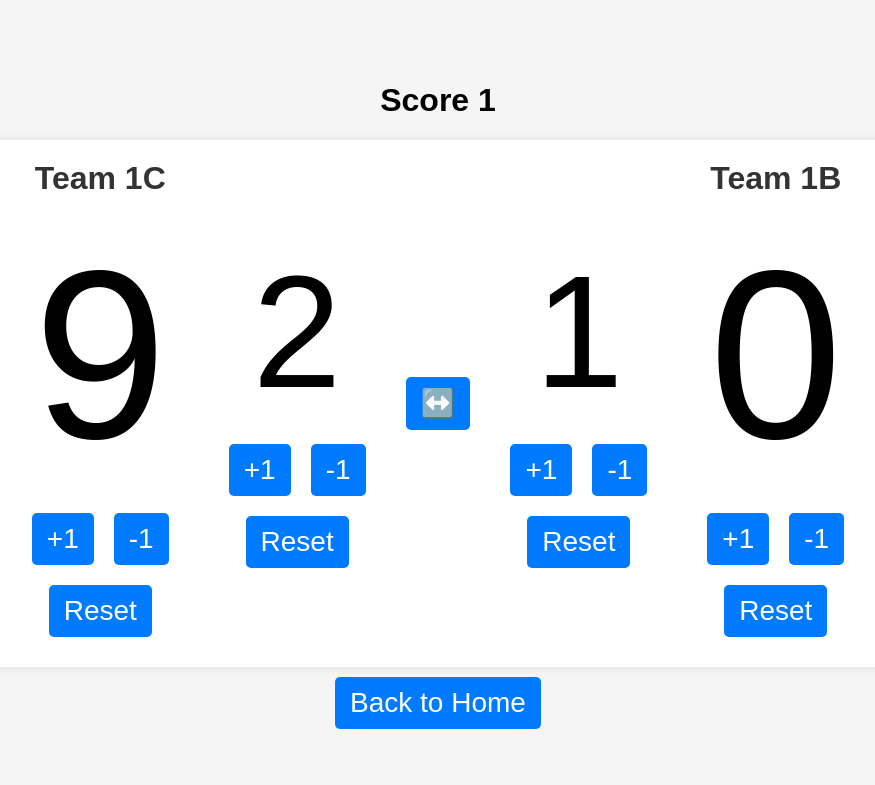
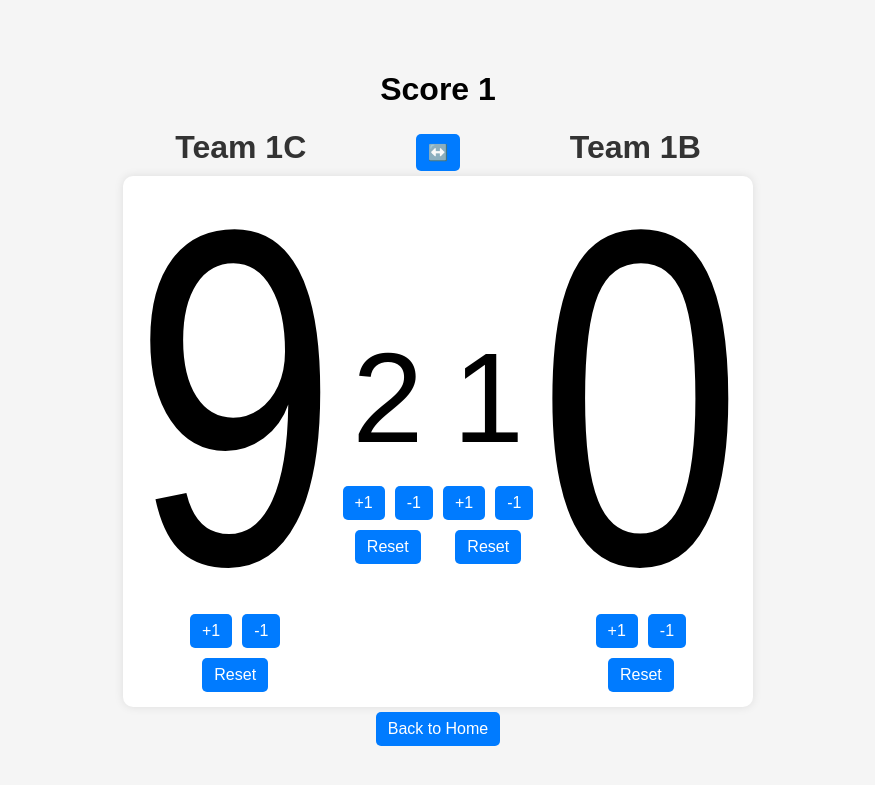
Before and after one commit to 1PingSun/scoreboard, a Flask app: page /scorepage/1 in a window 1280 px wide. Shown: the top 785 px of the page, without its empty margins (202-1077 px from the left). Run offline with Flask 3, Linux system fonts and the light colour scheme; the visitor is signed in with stand-in values (Sample User, id 1); data comes from the database, SQL or seed files in the repository; both versions use the stored data as it was after the commit.

Commit message:
make score font bigger

```diff
--- a/app.py
+++ b/app.py
@@ -151,4 +151,4 @@ def admin_page():
 
 if __name__ == '__main__':
     init_db()
-    app.run(host='0.0.0.0', port=8080, debug=True)
+    app.run(host='0.0.0.0', port=8082)
--- a/templates/score.html
+++ b/templates/score.html
@@ -21,7 +21,7 @@
             justify-content: center;
             align-items: center;
             background-color: #fff;
-            padding: 20px;
+            padding: 10px;
             border-radius: 10px;
             box-shadow: 0 0 10px rgba(0, 0, 0, 0.1);
         }
@@ -29,7 +29,7 @@
             display: flex;
             flex-direction: column;
             align-items: center;
-            margin: 0 20px;
+            margin: 0 0px;
         }
         .team-name {
             font-size: 2em;
@@ -38,11 +38,12 @@
             margin-bottom: 10px;
         }
         .score {
-            font-size: 15em;
-            margin: 10px 0;
+            font-size: 23em;
+            margin: 0px 0;
+            transform: scale(1, 1.3);
         }
         .scorePart {
-            font-size: 10em;
+            font-size: 8em;
             margin: 10px 0;
         }
         .buttonArray {
@@ -50,9 +51,9 @@
             justify-content: space-around;
         }
         button {
-            font-size: 1.75em;
-            padding: 10px 15px;
-            margin: 10px;
+            font-size: 1em;
+            padding: 8px 12px;
+            margin: 5px;
             background-color: #007BFF;
             color: white;
             border: none;
@@ -66,10 +67,15 @@
 </head>
 <body>
     <h1>Score {{ id }}</h1>
+    <div>
+        <div class="buttonArray">
+            <div id="team1_name" class="team-name">Team 1</div>
+            <button onclick="swapTeams()">↔️</button>
+            <div id="team2_name" class="team-name">Team 2</div>
+        </div>
     <div class="scoreboard">
         <div class="score-group">
-            <div id="team1_name" class="team-name">Team 1</div>
-            <div class="score" id="score1">0</div>
+            <div class="score" id="score1">22</div>
             <div class="buttonArray">
                 <button onclick="updateScore(1, 1)">+1</button>
                 <button onclick="updateScore(-1, 1)">-1</button>
@@ -85,8 +91,6 @@
             <button onclick="resetScore(2)">Reset</button>
         </div>
 
-        <button onclick="swapTeams()">↔️</button>
-
         <div class="score-group">
             <div class="scorePart" id="score3">0</div>
             <div class="buttonArray">
@@ -96,14 +100,14 @@
             <button onclick="resetScore(3)">Reset</button>
         </div>
         <div class="score-group">
-            <div id="team2_name" class="team-name">Team 2</div>
-            <div class="score" id="score4">0</div>
+            <div class="score" id="score4">00</div>
             <div class="buttonArray">
                 <button onclick="updateScore(1, 4)">+1</button>
                 <button onclick="updateScore(-1, 4)">-1</button>
             </div>
             <button onclick="resetScore(4)">Reset</button>
         </div>
+    </div>
     </div>
     <button onclick="goToHome()">Back to Home</button>
 
```
Also changed, not shown: database.db.
